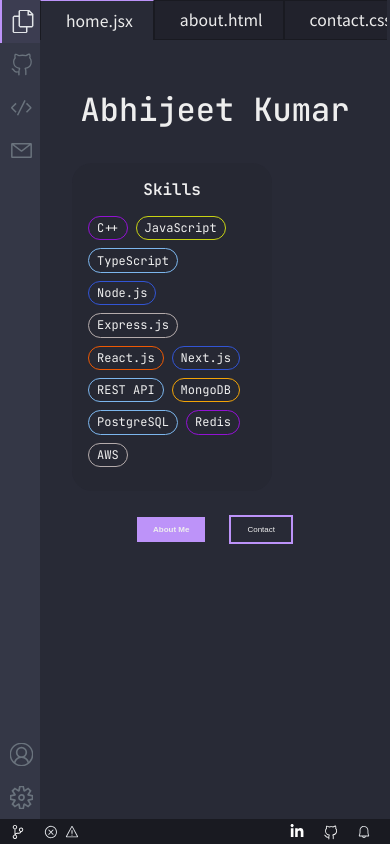
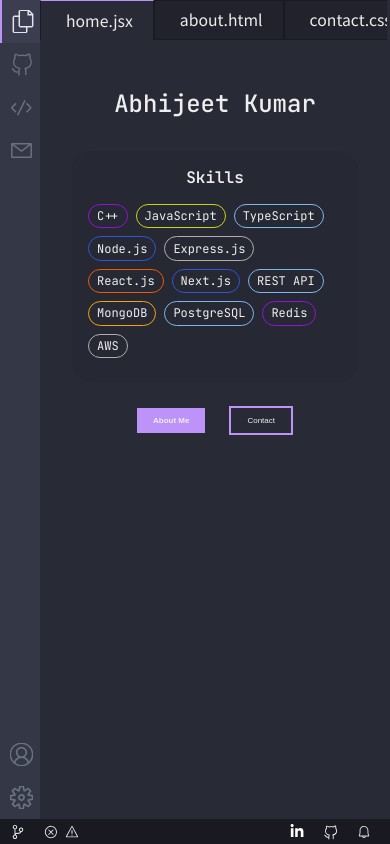
Before and after one commit to abhijeetnishal/VS-Code-Portfolio, a Next.js app: page / in a window 390 px wide. Built offline with nearby package versions, Linux system fonts and the light colour scheme.

Commit message:
about section changes commit

```diff
--- a/styles/HomePage.module.css
+++ b/styles/HomePage.module.css
@@ -119,6 +119,14 @@
   width: 460px;
 }
 
+.cardContainer {
+  margin: 1.5rem 0;
+  display: grid;
+  grid-template-columns: repeat(auto-fit, minmax(140px, 0.7fr));
+  gap: 1.5rem;
+  bottom: 0;
+}
+
 /* 4K Screens */
 @media screen and (min-width: 2000px) {
   .background {
@@ -190,6 +198,14 @@
     display: hidden;
     object-fit: cover;
   }
+
+  .cardContainer {
+    margin: 1.5rem 0;
+    display: grid;
+    grid-template-columns: repeat(auto-fit, minmax(140px, 1.5fr));
+    gap: 1.5rem;
+    bottom: 0;
+  }
 }
 
 /* iPad */
@@ -212,6 +228,7 @@
     width: 420px;
     bottom: -50px;
   }
+
 }
 
 @media screen and (orientation: landscape) and (max-width: 1050px) {
@@ -231,7 +248,7 @@
   }
 
   .name {
-    font-size: 2rem;
+    font-size: 1.5rem;
     margin-bottom: 2rem;
 
   }
@@ -257,15 +274,15 @@
     height: 50vh;
     z-index: 1;
   }
+  .cardContainer {
+    margin: 1.5rem 0;
+    display: grid;
+    grid-template-columns: repeat(auto-fit, minmax(140px, 1.5fr));
+    gap: 1.5rem;
+    bottom: 0;
+  }
 }
 
-.cardContainer {
-  margin: 1.5rem 0;
-  display: grid;
-  grid-template-columns: repeat(auto-fit, minmax(140px, 0.7fr));
-  gap: 1.5rem;
-  bottom: 0;
-}
 
 /* @media only screen and (max-width: 1100px) {
   .cardContainer {
@@ -284,7 +301,6 @@
   flex-direction: column;
   border-radius: 20px;
   cursor: pointer;
-  padding-right: 0%;
 }
 
 .card:hover {
```
Also changed, not shown: styles/About.module.css (+10 -0 lines).
